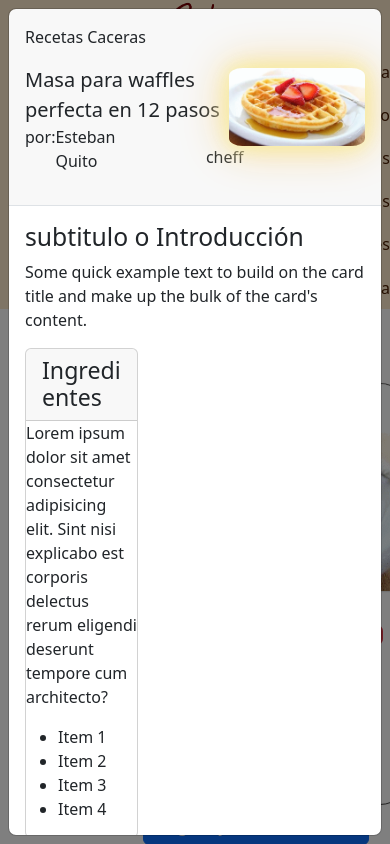
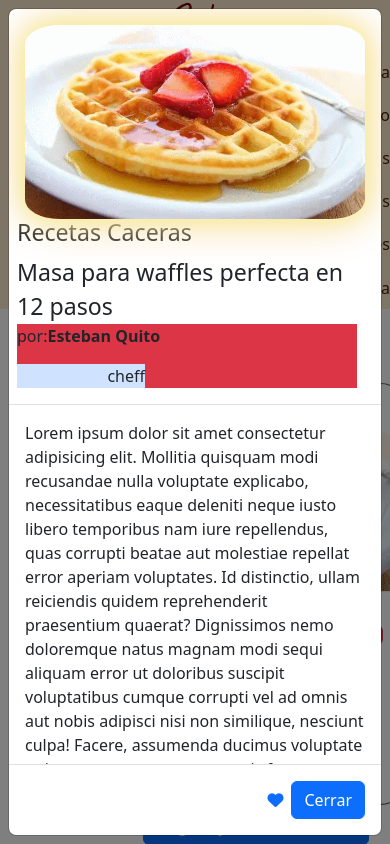
Before and after one commit to leandro666m/SaleRecetas, a plain HTML site: page pages/blog.html in a window 390 px wide. Both pictures are taken after a click on the button "¡Seguí leyendo esta receta!". Shown: the top 844 px of the page. Drawn offline with nearby package versions, Linux system fonts and the light colour scheme.

Commit message:
FIX: correccion 2  head del modal con responsivo

```diff
--- a/assets/css/styles.css
+++ b/assets/css/styles.css
@@ -581,9 +581,16 @@ lite-youtube {
   width: 95vw;
   left: calc(5vw / 2);
 }
+.modal-header {
+  display: flex;
+  flex-direction: row-reverse;
+
+
+}
 
 .detail {
   width: 60%;
+  margin-right: 1rem;
   display: flex;
   flex-direction: column;
 }
@@ -591,16 +598,47 @@ lite-youtube {
 .author {
   display: flex;
   flex-direction: row;
-  justify-content: start;
+  justify-content: space-between;
+  align-items: baseline;
 }
 
-.detail-image {
-  width: 40%;
+
+
+.author-nombre{
+  display: flex;
+  flex-direction: row;
+
 }
+
+
+
+/* .detail-image {
+  max-height: 3rem;
+} */
 
 .detail-image img {
   width: 100%;
+  max-height: 100%;
   border-radius: 10%;
   filter: drop-shadow(0px 0px 10px rgb(247, 241, 152))
     drop-shadow(0px 0px 20px rgb(247, 215, 152));
 }
+
+
+@media screen and (max-width: 770px) {
+  .modal-header {
+    display: flex;
+    flex-direction: column;
+}
+.detail {
+  width: 100%;
+
+}
+
+.author {
+
+  flex-direction: column;
+
+}
+
+}
--- a/pages/blog.html
+++ b/pages/blog.html
@@ -60,7 +60,6 @@
 
   <main class="container">
     <h1>Post de los usuarios</h1>
-
 
     <div class="row mt-0"></div>
     <!-- tarjeta post 1  -->
@@ -134,26 +133,46 @@
       aria-hidden="true"
       aria-labelledby="exampleModalToggleLabel"
       tabindex="-1">
-    <div class="modal-dialog modal-dialog-centered modal-dialog-scrollable">
-      <div class="modal-content card">
-        <div class="modal-header card-header ">
+    <div class="modal-dialog
+        modal-dialog-centered
+        modal-dialog-scrollable
+        modal-xl">
+        <!-- modal-fullscreen-md-down  -->
+        <div class="modal-content  ">
+        <div class="modal-header  ">
+          <div class="col detail-image"  >
+            <img src="../assets/img/masa-para-waffles-perfecta-servida-con-toppings-de-fruta-y-miel.png"
+              alt="Masa para waffles perfecta en 12 pasos"
+              >
+
+          </div>
           <div class="col detail ">
-            <p class=""><span>Recetas Caceras </span></p>
-            <p class="modal-title fs-5" >Masa para waffles perfecta en 12 pasos</p>
-            <div class="author ">
-              <span >por:</span>
-              <p> Esteban Quito</p>
-              <span class="categoria">cheff</span>
+            <p class="fs-3 h5"><span>Recetas Caceras </span></p>
+            <p class="modal-title fs-3 h3" >Masa para waffles perfecta en 12 pasos</p>
+            <div class="author  bg-danger">
+              <div class="author-nombre">
+                <span >por:</span>
+                <p class="text-center col"> <strong> Esteban Quito </strong></p>
+              </div>
+              <span class="categoria  bg-primary-subtle">cheff</span>
             </div>
           </div>
-          <div class="col detail-image">
-            <img src="../assets/img/masa-para-waffles-perfecta-servida-con-toppings-de-fruta-y-miel.png"
-              alt="Masa para waffles perfecta en 12 pasos">
 
-          </div>
 
         </div>
-        <div class="card-body">
+        <div class="modal-body">
+            <p>Lorem ipsum dolor sit amet consectetur adipisicing elit. Mollitia quisquam modi recusandae nulla voluptate explicabo, necessitatibus eaque deleniti neque iusto libero temporibus nam iure repellendus, quas corrupti beatae aut molestiae repellat error aperiam voluptates. Id distinctio, ullam reiciendis quidem reprehenderit praesentium quaerat? Dignissimos nemo doloremque natus magnam modi sequi aliquam error ut doloribus suscipit voluptatibus cumque corrupti vel ad omnis aut nobis adipisci nisi non similique, nesciunt culpa! Facere, assumenda ducimus voluptate qui error cumque, eaque omnis fuga natus quasi, dicta dolores odit. Vel corporis unde quis architecto quod praesentium ea error id repellendus, nam beatae dolorem velit reiciendis! Earum.</p>
+        </div>
+        <div class="modal-footer">
+          <a href="#" class=""> <i class="fa fa-heart" aria-hidden="true"></i>  </a>
+          <button class="btn btn-primary" data-bs-target="#exampleModalToggle2" data-bs-toggle="modal">Cerrar</button>
+      </div>
+
+      </div>
+    </div>
+  </div>
+
+<!--
           <h2> subtitulo o Introducción</h2>
           <p class="card-text">Some quick example text to build on the card title and make up the bulk of the card's
             content.</p>
@@ -183,13 +202,9 @@
               </div>
             </div>
           </div>
-        </div>
-        <div class="modal-footer bg-light">
-          <button class="btn btn-primary" data-bs-target="#exampleModalToggle2" data-bs-toggle="modal">Cerrar</button>
-        </div>
-      </div>
-    </div>
-  </div>
+
+ -->
+
 
   <!-- Footer -->
   <footer>
```
